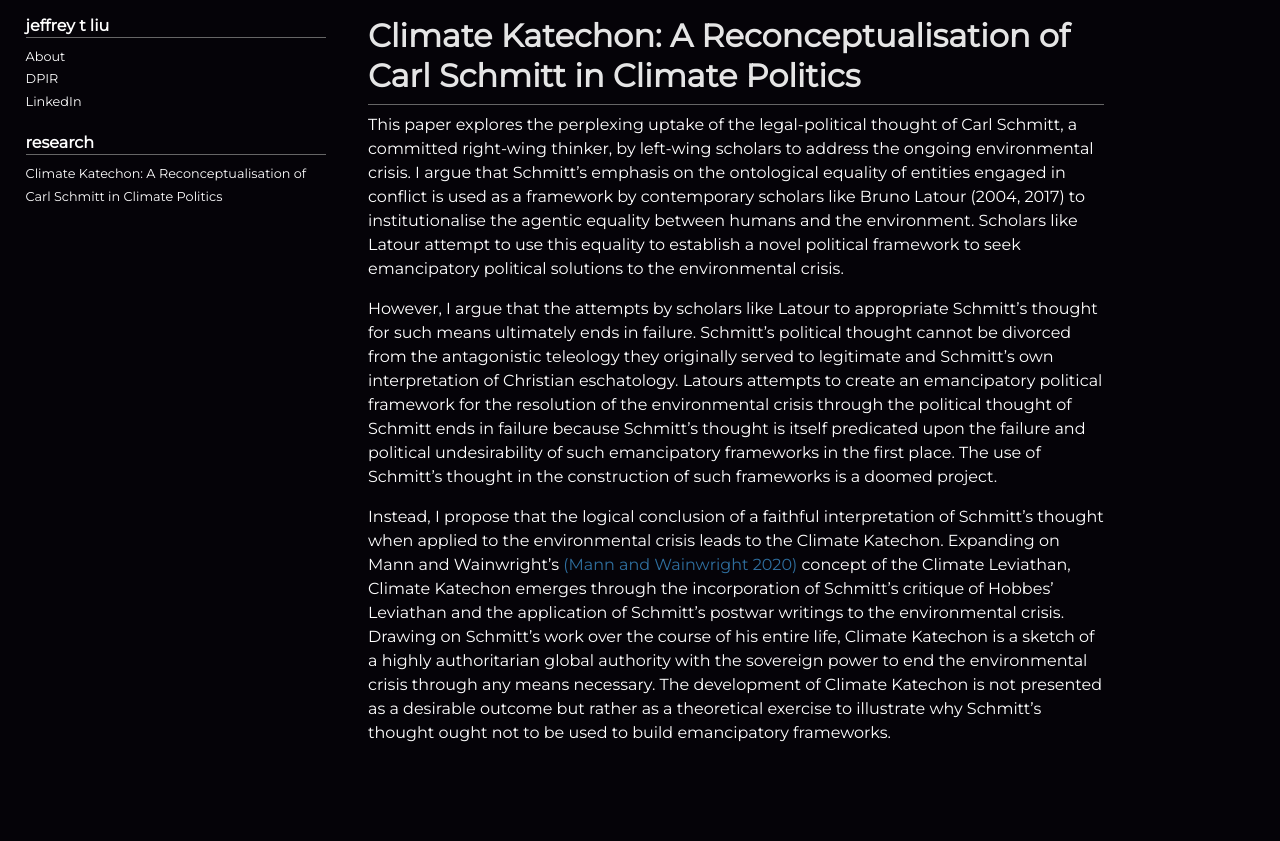
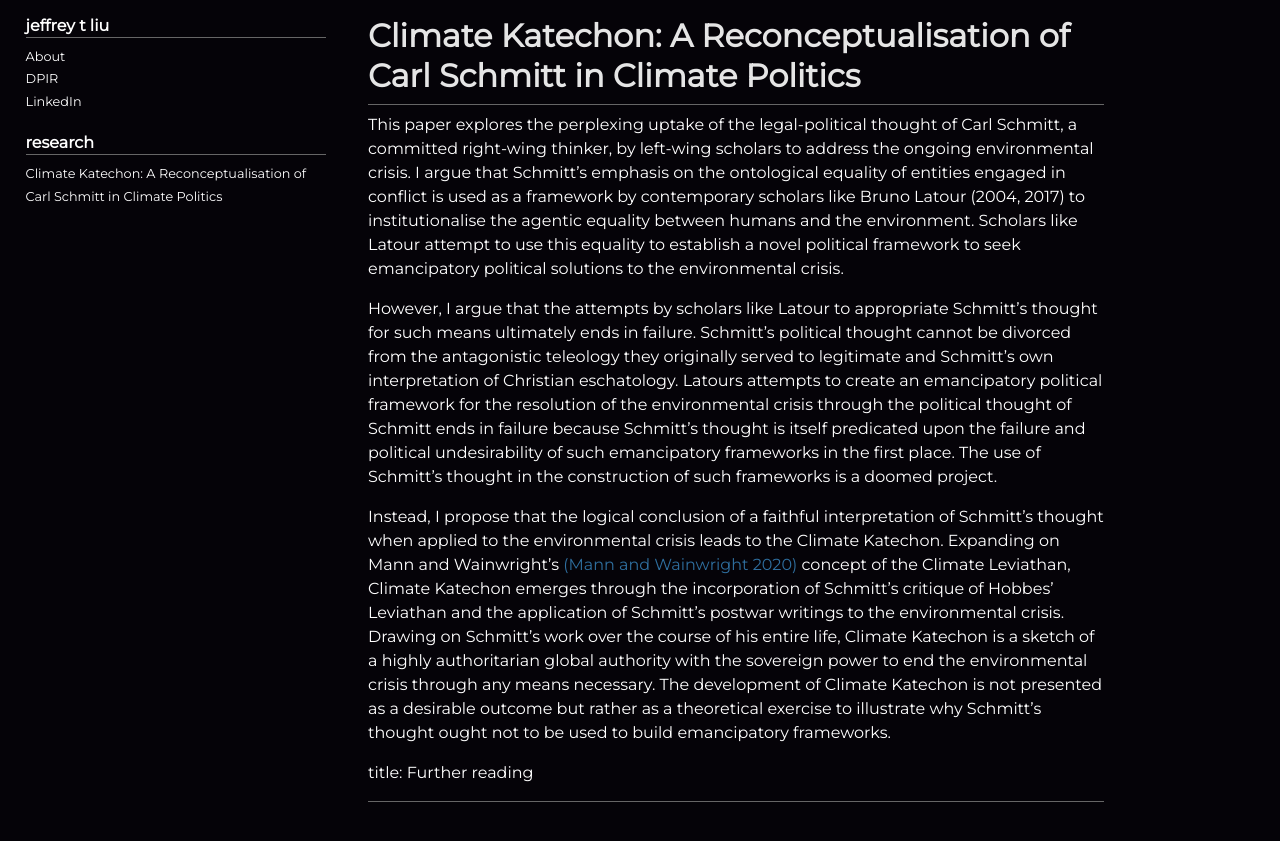
Before and after one commit to jeffrey-t-liu/jeffrey-t-liu.github.io, a Jekyll site: the page built from climate_katechon.md, in a window 1280 px wide and 930 px high. Shown: the top 841 px of the window. Built offline with Jekyll 4.4.1, drawn with Linux system fonts in a browser that asks for light colours.

Commit message:
Update climate_katechon.md

```diff
--- a/climate_katechon.md
+++ b/climate_katechon.md
@@ -12,3 +12,7 @@ However, I argue that the attempts by scholars like Latour to appropriate Schmit
 
 Instead, I propose that the logical conclusion of a faithful interpretation of Schmitt’s thought when applied to the environmental crisis leads to the Climate Katechon. Expanding on Mann and Wainwright’s [(Mann and Wainwright 2020)](https://github.com/poole/poole)
 concept of the Climate Leviathan, Climate Katechon emerges through the incorporation of Schmitt’s critique of Hobbes’ Leviathan and the application of Schmitt’s postwar writings to the environmental crisis. Drawing on Schmitt’s work over the course of his entire life, Climate Katechon is a sketch of a highly authoritarian global authority with the sovereign power to end the environmental crisis through any means necessary. The development of Climate Katechon is not presented as a desirable outcome but rather as a theoretical exercise to illustrate why Schmitt’s thought ought not to be used to build emancipatory frameworks.
+
+title: Further reading
+
+<hr class="solid">
```
